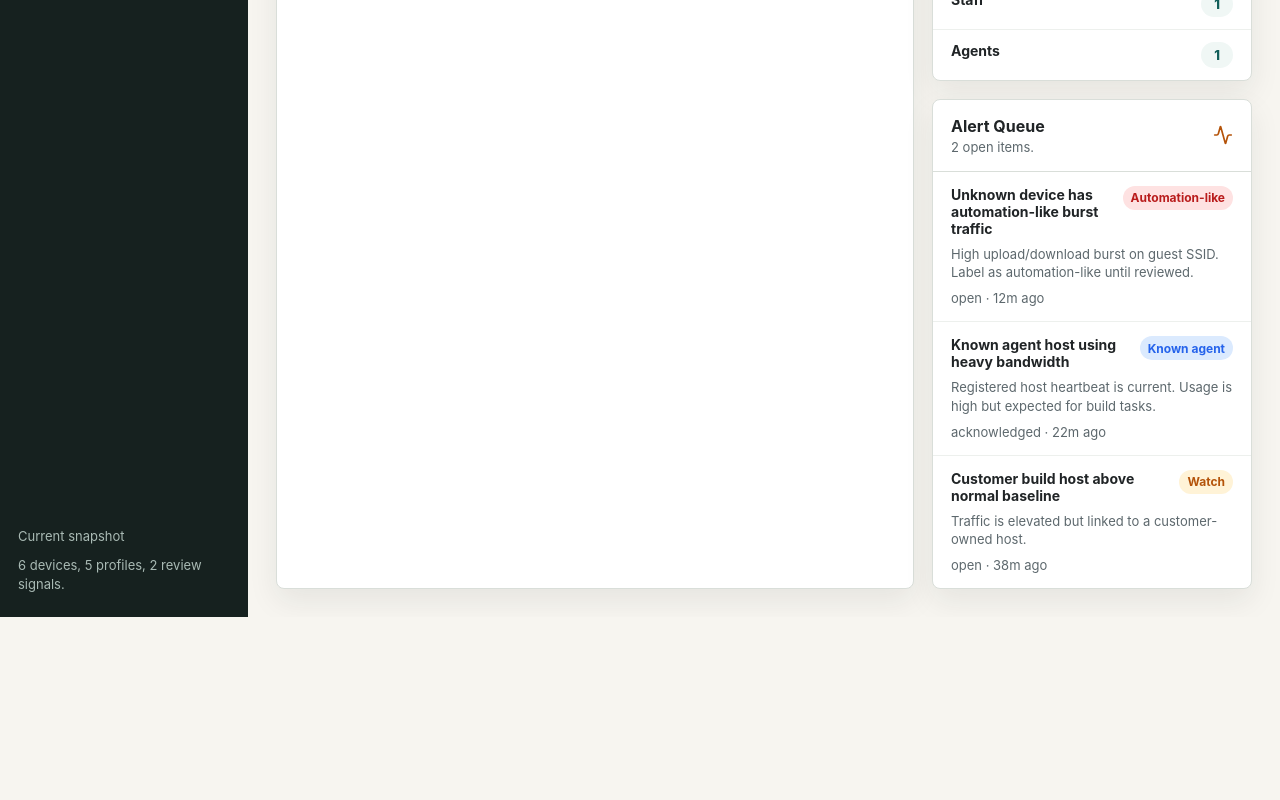
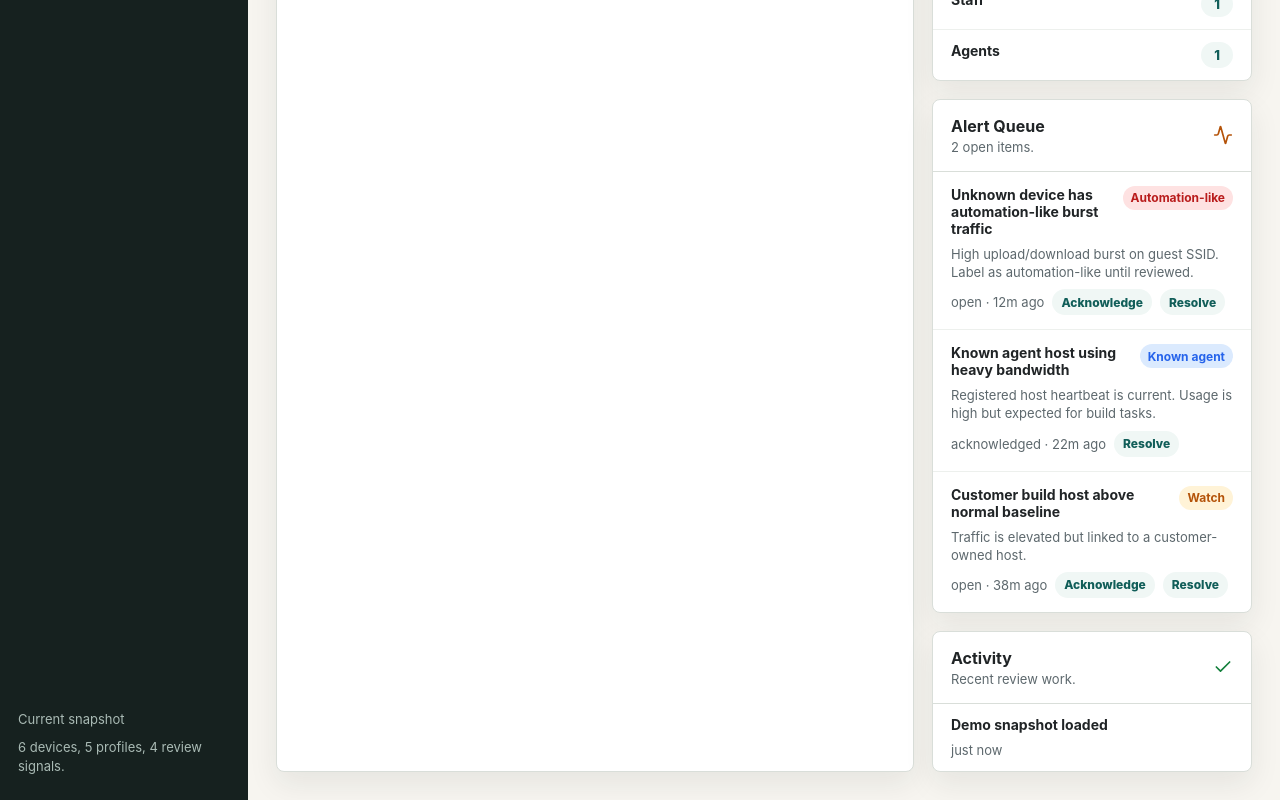
Before and after one commit to peterchee-os/WhoFi, a Next.js app: page / in a window 1280 px wide. Shown: the part 913-1713 px from the top of the page. Before the commit the page ends 1530 px from the top, so only its background shows below. Built offline with nearby package versions, Linux system fonts and the light colour scheme.

Commit message:
Add alert review activity

```diff
--- a/app/globals.css
+++ b/app/globals.css
@@ -424,6 +424,26 @@ select {
   line-height: 1.4;
 }
 
+.inline-actions {
+  display: flex;
+  align-items: center;
+  flex-wrap: wrap;
+  gap: 8px;
+  color: var(--muted);
+  font-size: 13px;
+}
+
+.inline-actions button {
+  border: 0;
+  border-radius: 999px;
+  background: var(--panel-strong);
+  color: var(--teal-dark);
+  min-height: 26px;
+  padding: 0 9px;
+  font-size: 12px;
+  font-weight: 800;
+}
+
 .compact-item {
   padding-block: 12px;
 }
--- a/app/page.tsx
+++ b/app/page.tsx
@@ -20,13 +20,21 @@ import {
 import { StatusBadge } from "@/components/StatusBadge";
 import { demoAlerts, demoDevices, demoProfiles } from "@/lib/demo-data";
 import { formatBytes, formatRelativeTime, percent } from "@/lib/format";
-import type { Device, DeviceStatus, Profile, RiskState } from "@/lib/types";
+import type { Alert, AlertStatus, Device, DeviceStatus, Profile, RiskState } from "@/lib/types";
 
 type View = "dashboard" | "devices" | "profiles" | "alerts";
 type ReviewState = {
+  activity: ActivityEntry[];
+  alertStatusOverrides: Record<string, AlertStatus>;
   profileOverrides: Record<string, string | undefined>;
   riskOverrides: Record<string, RiskState>;
   statusOverrides: Record<string, DeviceStatus>;
+};
+
+type ActivityEntry = {
+  id: string;
+  message: string;
+  timestamp: string;
 };
 
 const navItems: Array<{ id: View; label: string; icon: LucideIcon }> = [
@@ -36,7 +44,6 @@ const navItems: Array<{ id: View; label: string; icon: LucideIcon }> = [
   { id: "alerts", label: "Alerts", icon: AlertTriangle }
 ];
 
-const openAlerts = demoAlerts.filter((alert) => alert.status === "open").length;
 const reviewStateKey = "whofi.demo.reviewState";
 
 const profileById = new Map(demoProfiles.map((profile) => [profile.id, profile]));
@@ -73,6 +80,8 @@ export default function Home() {
   const [profileOverrides, setProfileOverrides] = useState<Record<string, string | undefined>>({});
   const [statusOverrides, setStatusOverrides] = useState<Record<string, DeviceStatus>>({});
   const [riskOverrides, setRiskOverrides] = useState<Record<string, RiskState>>({});
+  const [alertStatusOverrides, setAlertStatusOverrides] = useState<Record<string, AlertStatus>>({});
+  const [activity, setActivity] = useState<ActivityEntry[]>([]);
   const [stateLoaded, setStateLoaded] = useState(false);
   const [notice, setNotice] = useState("Ready");
 
@@ -81,12 +90,22 @@ export default function Home() {
     if (stored) {
       try {
         const parsed = JSON.parse(stored) as Partial<ReviewState>;
+        setActivity(parsed.activity ?? []);
+        setAlertStatusOverrides(parsed.alertStatusOverrides ?? {});
         setProfileOverrides(parsed.profileOverrides ?? {});
         setRiskOverrides(parsed.riskOverrides ?? {});
         setStatusOverrides(parsed.statusOverrides ?? {});
       } catch {
         window.localStorage.removeItem(reviewStateKey);
       }
+    } else {
+      setActivity([
+        {
+          id: "initial",
+          message: "Demo snapshot loaded",
+          timestamp: new Date().toISOString()
+        }
+      ]);
     }
     setStateLoaded(true);
   }, []);
@@ -95,12 +114,14 @@ export default function Home() {
     if (!stateLoaded) return;
 
     const nextState: ReviewState = {
+      activity,
+      alertStatusOverrides,
       profileOverrides,
       riskOverrides,
       statusOverrides
     };
     window.localStorage.setItem(reviewStateKey, JSON.stringify(nextState));
-  }, [profileOverrides, riskOverrides, stateLoaded, statusOverrides]);
+  }, [activity, alertStatusOverrides, profileOverrides, riskOverrides, stateLoaded, statusOverrides]);
 
   useEffect(() => {
     if (!notice || notice === "Ready") return;
@@ -118,7 +139,14 @@ export default function Home() {
     }));
   }, [profileOverrides, riskOverrides, statusOverrides]);
 
-  const metrics = useMemo(() => getMetrics(devices), [devices]);
+  const alerts = useMemo(() => {
+    return demoAlerts.map((alert) => ({
+      ...alert,
+      status: alertStatusOverrides[alert.id] ?? alert.status
+    }));
+  }, [alertStatusOverrides]);
+
+  const metrics = useMemo(() => getMetrics(devices, alerts), [alerts, devices]);
   const maxUsage = useMemo(() => Math.max(...devices.map((device) => device.rxBytes + device.txBytes)), [devices]);
 
   const filteredDevices = useMemo(() => {
@@ -147,23 +175,43 @@ export default function Home() {
   const selectedDevice = devices.find((device) => device.id === selectedDeviceId) ?? devices[0];
 
   const assignDevice = (deviceId: string, profileId: string) => {
+    const profile = profileById.get(profileId);
     setProfileOverrides((current) => ({ ...current, [deviceId]: profileId }));
     setStatusOverrides((current) => ({ ...current, [deviceId]: "claimed" }));
     setNotice("Owner assigned");
+    addActivity(setActivity, `Assigned ${getDeviceLabel(deviceId)} to ${profile?.displayName ?? "owner"}`);
   };
 
   const setDeviceRisk = (deviceId: string, riskState: RiskState) => {
     setRiskOverrides((current) => ({ ...current, [deviceId]: riskState }));
     setNotice(riskState === "normal" ? "Marked reviewed" : "Device updated");
+    addActivity(setActivity, `${getDeviceLabel(deviceId)} marked ${riskState}`);
   };
 
   const blockDevice = (deviceId: string) => {
     setStatusOverrides((current) => ({ ...current, [deviceId]: "revoked" }));
     setRiskOverrides((current) => ({ ...current, [deviceId]: "needs_review" }));
     setNotice("Device blocked");
+    addActivity(setActivity, `${getDeviceLabel(deviceId)} blocked`);
+  };
+
+  const setAlertStatus = (alertId: string, status: AlertStatus) => {
+    const alert = demoAlerts.find((candidate) => candidate.id === alertId);
+    setAlertStatusOverrides((current) => ({ ...current, [alertId]: status }));
+    setNotice(status === "resolved" ? "Alert resolved" : "Alert acknowledged");
+    addActivity(setActivity, `${status === "resolved" ? "Resolved" : "Acknowledged"} alert: ${alert?.title ?? alertId}`);
   };
 
   const resetDemoState = () => {
+    const initialActivity = [
+      {
+        id: crypto.randomUUID(),
+        message: "Demo state reset",
+        timestamp: new Date().toISOString()
+      }
+    ];
+    setActivity(initialActivity);
+    setAlertStatusOverrides({});
     setProfileOverrides({});
     setRiskOverrides({});
     setStatusOverrides({});
@@ -173,11 +221,14 @@ export default function Home() {
 
   const exportSnapshot = () => {
     const payload = {
-      alerts: demoAlerts,
+      activity,
+      alerts,
       devices,
       exportedAt: new Date().toISOString(),
       profiles: demoProfiles,
       reviewState: {
+        activity,
+        alertStatusOverrides,
         profileOverrides,
         riskOverrides,
         statusOverrides
@@ -264,6 +315,9 @@ export default function Home() {
             onBlockDevice={blockDevice}
             onSelectDevice={setSelectedDeviceId}
             onSetDeviceRisk={setDeviceRisk}
+            onSetAlertStatus={setAlertStatus}
+            activity={activity}
+            alerts={alerts}
             selectedDevice={selectedDevice}
             selectedDeviceId={selectedDeviceId}
           />
@@ -280,22 +334,23 @@ export default function Home() {
           />
         ) : null}
         {activeView === "profiles" ? <ProfilesView profiles={demoProfiles} /> : null}
-        {activeView === "alerts" ? <AlertsView /> : null}
+        {activeView === "alerts" ? <AlertsView alerts={alerts} onSetAlertStatus={setAlertStatus} /> : null}
       </section>
     </main>
   );
 }
 
-function getMetrics(devices: Device[]) {
+function getMetrics(devices: Device[], alerts: Alert[]) {
   const totalBytes = devices.reduce((sum, device) => sum + device.rxBytes + device.txBytes, 0);
   const unknownDevices = devices.filter((device) => device.status === "unknown").length;
-  const reviewSignals = devices.filter((device) =>
+  const deviceSignals = devices.filter((device) =>
     ["automation_like", "possible_bot", "needs_review", "watch"].includes(device.riskState)
   ).length;
+  const openAlertCount = alerts.filter((alert) => alert.status === "open").length;
 
   return {
     onlineDevices: devices.length,
-    reviewSignals,
+    reviewSignals: deviceSignals + openAlertCount,
     totalBytes,
     unknownDevices
   };
@@ -325,20 +380,26 @@ function Metrics({ metrics }: { metrics: ReturnType<typeof getMetrics> }) {
 }
 
 function DashboardView({
+  activity,
+  alerts,
   devices,
   maxUsage,
   onAssignDevice,
   onBlockDevice,
   onSelectDevice,
+  onSetAlertStatus,
   onSetDeviceRisk,
   selectedDevice,
   selectedDeviceId
 }: {
+  activity: ActivityEntry[];
+  alerts: Alert[];
   devices: Device[];
   maxUsage: number;
   onAssignDevice: (deviceId: string, profileId: string) => void;
   onBlockDevice: (deviceId: string) => void;
   onSelectDevice: (deviceId: string) => void;
+  onSetAlertStatus: (alertId: string, status: AlertStatus) => void;
   onSetDeviceRisk: (deviceId: string, riskState: RiskState) => void;
   selectedDevice: Device;
   selectedDeviceId: string;
@@ -361,7 +422,8 @@ function DashboardView({
           onSetDeviceRisk={onSetDeviceRisk}
         />
         <OwnerMix />
-        <AlertQueue limit={3} />
+        <AlertQueue alerts={alerts} limit={3} onSetAlertStatus={onSetAlertStatus} />
+        <ActivityLog activity={activity} />
       </div>
     </section>
   );
@@ -428,8 +490,14 @@ function ProfilesView({ profiles }: { profiles: Profile[] }) {
   );
 }
 
-function AlertsView() {
-  return <AlertQueue />;
+function AlertsView({
+  alerts,
+  onSetAlertStatus
+}: {
+  alerts: Alert[];
+  onSetAlertStatus: (alertId: string, status: AlertStatus) => void;
+}) {
+  return <AlertQueue alerts={alerts} onSetAlertStatus={onSetAlertStatus} />;
 }
 
 function DeviceLedger({
@@ -657,30 +725,86 @@ function OwnerMix() {
   );
 }
 
-function AlertQueue({ limit }: { limit?: number }) {
-  const alerts = limit ? demoAlerts.slice(0, limit) : demoAlerts;
+function AlertQueue({
+  alerts,
+  limit,
+  onSetAlertStatus
+}: {
+  alerts: Alert[];
+  limit?: number;
+  onSetAlertStatus: (alertId: string, status: AlertStatus) => void;
+}) {
+  const shownAlerts = limit ? alerts.slice(0, limit) : alerts;
+  const openAlertCount = alerts.filter((alert) => alert.status === "open").length;
 
   return (
     <section className="panel">
       <div className="panel-header">
         <div>
           <h3>Alert Queue</h3>
-          <p>{openAlerts} open items.</p>
+          <p>{openAlertCount} open items.</p>
         </div>
         <Activity size={20} color="var(--amber)" />
       </div>
       <div className="list">
-        {alerts.map((alert) => (
+        {shownAlerts.map((alert) => (
           <div className="list-item" key={alert.id}>
             <div className="list-title">
               <strong>{alert.title}</strong>
               <StatusBadge state={alert.label} />
             </div>
             <p>{alert.details}</p>
-            <p>{alert.status} · {formatRelativeTime(alert.openedAt)}</p>
+            <div className="inline-actions">
+              <span>{alert.status} · {formatRelativeTime(alert.openedAt)}</span>
+              {alert.status !== "acknowledged" ? (
+                <button onClick={() => onSetAlertStatus(alert.id, "acknowledged")}>Acknowledge</button>
+              ) : null}
+              {alert.status !== "resolved" ? <button onClick={() => onSetAlertStatus(alert.id, "resolved")}>Resolve</button> : null}
+            </div>
           </div>
         ))}
       </div>
     </section>
   );
 }
+
+function ActivityLog({ activity }: { activity: ActivityEntry[] }) {
+  const shownActivity = activity.slice(0, 5);
+
+  return (
+    <section className="panel">
+      <div className="panel-header">
+        <div>
+          <h3>Activity</h3>
+          <p>Recent review work.</p>
+        </div>
+        <Check size={20} color="var(--green)" />
+      </div>
+      <div className="list">
+        {shownActivity.map((entry) => (
+          <div className="list-item compact-item" key={entry.id}>
+            <div className="list-title">
+              <strong>{entry.message}</strong>
+            </div>
+            <p>{formatRelativeTime(entry.timestamp)}</p>
+          </div>
+        ))}
+      </div>
+    </section>
+  );
+}
+
+function addActivity(setActivity: (updater: (current: ActivityEntry[]) => ActivityEntry[]) => void, message: string) {
+  setActivity((current) => [
+    {
+      id: typeof crypto !== "undefined" && "randomUUID" in crypto ? crypto.randomUUID() : `${Date.now()}`,
+      message,
+      timestamp: new Date().toISOString()
+    },
+    ...current
+  ]);
+}
+
+function getDeviceLabel(deviceId: string) {
+  return demoDevices.find((device) => device.id === deviceId)?.hostname ?? "Device";
+}
--- a/lib/types.ts
+++ b/lib/types.ts
@@ -23,6 +23,7 @@ export type DeviceStatus =
 export type RiskState = "normal" | "watch" | "automation_like" | "possible_bot" | "known_agent" | "needs_review";
 
 export type AlertSeverity = "info" | "watch" | "warning" | "critical";
+export type AlertStatus = "open" | "acknowledged" | "resolved";
 
 export type Profile = {
   id: string;
@@ -60,7 +61,7 @@ export type Alert = {
   deviceId: string;
   title: string;
   severity: AlertSeverity;
-  status: "open" | "acknowledged" | "resolved";
+  status: AlertStatus;
   label: RiskState;
   details: string;
   openedAt: string;
```
